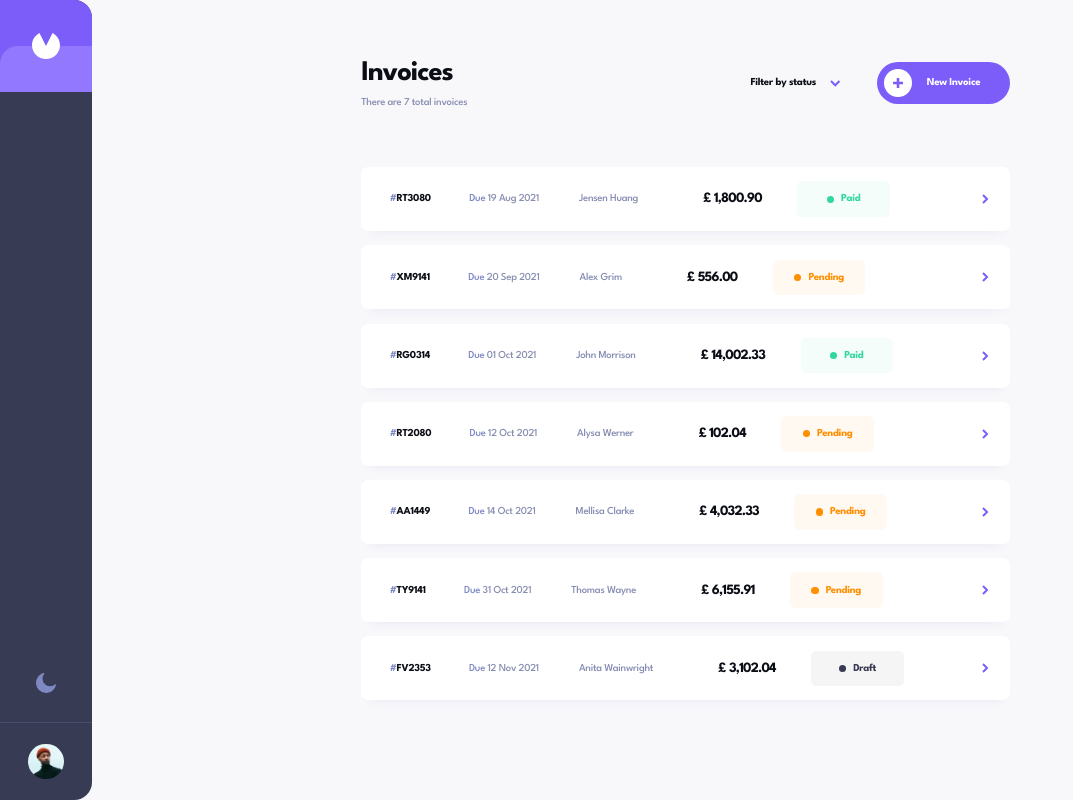
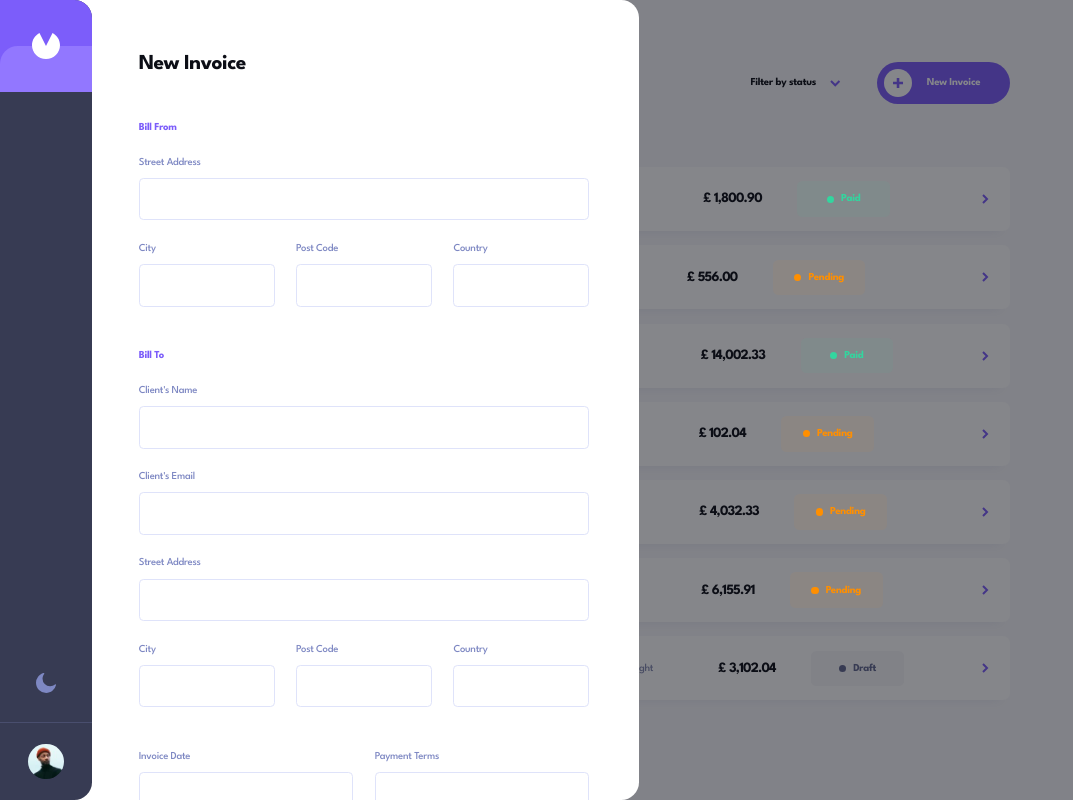
Before and after one commit to CodeVee/invoice-app, a Vue app: page / in a window 1280 px wide. Shown: the whole page, without its empty margins (0-1073 px from the left). Built offline with nearby package versions, Linux system fonts and the light colour scheme.

Commit message:
added sidebar

```diff
--- a/src/App.vue
+++ b/src/App.vue
@@ -2,6 +2,7 @@
   import { ref } from 'vue';
   import { RouterView } from 'vue-router'
   import SideBar from './components/SideBar.vue';
+  import InvoiceForm from './components/InvoiceForm.vue';
 
   const darkMode = ref(false),
 
@@ -12,7 +13,11 @@
 
 <template>
   <div :class="{'dark': darkMode}">
-    <div class="bg-white-off dark:bg-black-off h-screen flex">
+    <div class="bg-white-off dark:bg-black-off h-screen flex relative">
+      <div class="absolute top-0 left-0 w-full h-full">
+        <div class="bg-black w-full h-full opacity-50"></div>
+        <InvoiceForm />
+      </div>
       <SideBar :dark-mode="darkMode" @toggle="toggleMode" />
       <main class="flex-1 py-[6.4rem] overflow-y-scroll">
         <div class="w-[73rem] mx-auto ">
--- a/src/assets/main.css
+++ b/src/assets/main.css
@@ -17,6 +17,9 @@
   }
   .text-tl {
     @apply text-lg leading-md tracking-md
+  }
+  .text-ts {
+    @apply text-ls leading-ls tracking-ls
   }
   .text-max {
     @apply text-xl leading-xl tracking-xs
--- /dev/null
+++ b/src/components/InvoiceForm.vue
@@ -0,0 +1,75 @@
+<template>
+    <div class="bg-white w-[71.9rem] h-full absolute z-10 top-0 left-0 rounded-r-4xl pt-5.6 pr-5.6 pb-3.2 pl-[15.6rem] overflow-y-auto bars">
+        <h3 class="text-black font-bold text-ts mb-4.8">New Invoice</h3>
+        <form>
+            <div class="flex flex-col gap-2.4 mb-4.8">
+                <h4 class="text-fl font-bold text-purple">Bill From</h4>
+                <text-box label-text="Street Address"/>
+                <div class="grid grid-cols-3 gap-x-2.4">
+                    <text-box label-text="City"/>
+                    <text-box label-text="Post Code"/>
+                    <text-box label-text="Country"/>
+                </div>
+            </div>
+            <div class="flex flex-col gap-2.4 mb-4.8">
+                <h4 class="text-fl font-bold text-purple">Bill To</h4>
+                <text-box label-text="Client's Name"/>
+                <text-box label-text="Client's Email"/>
+                <text-box label-text="Street Address" id="street2"/>
+                <div class="grid grid-cols-3 gap-x-2.4">
+                    <text-box label-text="City" id="city2"/>
+                    <text-box label-text="Post Code" id="post2"/>
+                    <text-box label-text="Country" id="country2"/>
+                </div>
+            </div>
+            <div class="flex flex-col gap-2.4 mb-3.2">
+                <div class="grid grid-cols-2 gap-x-2.4">
+                    <text-box label-text="Invoice Date"/>
+                    <text-box label-text="Payment Terms"/>
+                </div>
+                <text-box label-text="Project Description"/>
+            </div>
+            <div>
+                <h5 class="font-bold text-[1.8rem] leading-[3.2rem] -tracking-[0.38px] text-blue-vdeep">Item List</h5>
+                <div class="grid grid-cols-[21.4rem_4.6rem_5.6rem_auto] gap-x-1.6 my-1.6">
+                    <span class="text-blue-gray text-fl font-medium">Item Name</span>
+                    <span class="text-blue-gray text-fl font-medium">Qty.</span>
+                    <span class="text-blue-gray text-fl font-medium">Price</span>
+                    <span class="text-blue-gray text-fl font-medium">Total</span>
+                </div>
+                <div class="flex flex-col gap-[1.8rem] mb-16">
+                    <div v-for="item in items" :key="item" class="grid grid-cols-[21.4rem_4.6rem_5.6rem_1fr_auto] gap-x-1.6 items-center">
+                        <text-box />
+                        <text-box />
+                        <text-box />
+                        <span class="text-blue-vgray text-fl font-bold">{{formatAmount(item)}}</span>
+                        <button>
+                            <img src="@/assets/images/icon-delete.svg" alt="delete">
+                        </button>
+                    </div>
+                    <button class="bg-blue-vlight rounded-4ls h-4.8 text-blue-gray font-bold text-fl">+ Add New Item</button>
+                </div>
+                <div class="flex justify-end gap-0.8">
+                    <AppButton text="Cancel" type="tetiary"/>
+                    <AppButton text="Save Changes" type="primary"/>
+                </div>
+            </div>
+        </form>
+    </div>
+</template>
+
+<script setup lang="ts">
+import { ref } from 'vue';
+import TextBox from './TextBox.vue';
+import AppButton from './AppButton.vue';
+import { formatAmount } from '@/helpers/main.helper';
+
+const reap = ref('')
+const items = [ 156, 400]
+</script>
+
+<style scoped>
+.bars {
+    scrollbar-width: none;
+}
+</style>
--- a/src/components/SideBar.vue
+++ b/src/components/SideBar.vue
@@ -17,7 +17,7 @@
 </script>
 
 <template>
-    <aside class="bg-blue-deep dark:bg-blue-vdark h-full w-10.3 rounded-r-4xl flex flex-col justify-between">
+    <aside class="bg-blue-deep dark:bg-blue-vdark relative z-20 h-full w-10.3 rounded-r-4xl flex flex-col justify-between">
         <div class="relative overflow-y-clip h-10.3 bg-purple rounded-r-4xl flex items-center justify-center">
             <img class="relative z-10" src="@/assets/images/logo.svg" alt="logo">
             <div class="absolute left-0 top-[50%] h-full w-full bg-purple-light rounded-l-4xl flex items-center justify-center"></div>
--- a/tailwind.config.js
+++ b/tailwind.config.js
@@ -23,7 +23,8 @@ module.exports = {
         gray: '#7E88C3',
         mgray: '#858BB2',
         deep: '#373B53',
-        mdeep: '#494E6E'
+        mdeep: '#494E6E',
+        vdeep: '#777F98'
       },
       'black': {
         DEFAULT: '#0C0E16',
@@ -42,6 +43,7 @@ module.exports = {
       ms: '1.5rem',
       md: '1.6rem',
       lg: '2rem',
+      ls: '2.4rem',
       xl: '3.2rem',
     },
     lineHeight: {
@@ -50,6 +52,7 @@ module.exports = {
       ms: '2rem',
       md: '2.2rem',
       lg: '2.4rem',
+      ls: '3.2rem',
       xl: '3.6rem',
     },
     extend: {
@@ -57,6 +60,7 @@ module.exports = {
         xs: '-1px',
         sm: '-0.8px',
         md: '-0.63px',
+        ls: '-0.5px',
         lg: '-0.25px',
         xl: '-0.23px'
       },
@@ -76,6 +80,7 @@ module.exports = {
         2.4: '2.4rem',
         3.2: '3.2rem',
         4.8: '4.8rem',
+        5.6: '5.6rem',
         10.3: '10.3rem'
       }
     },
```
